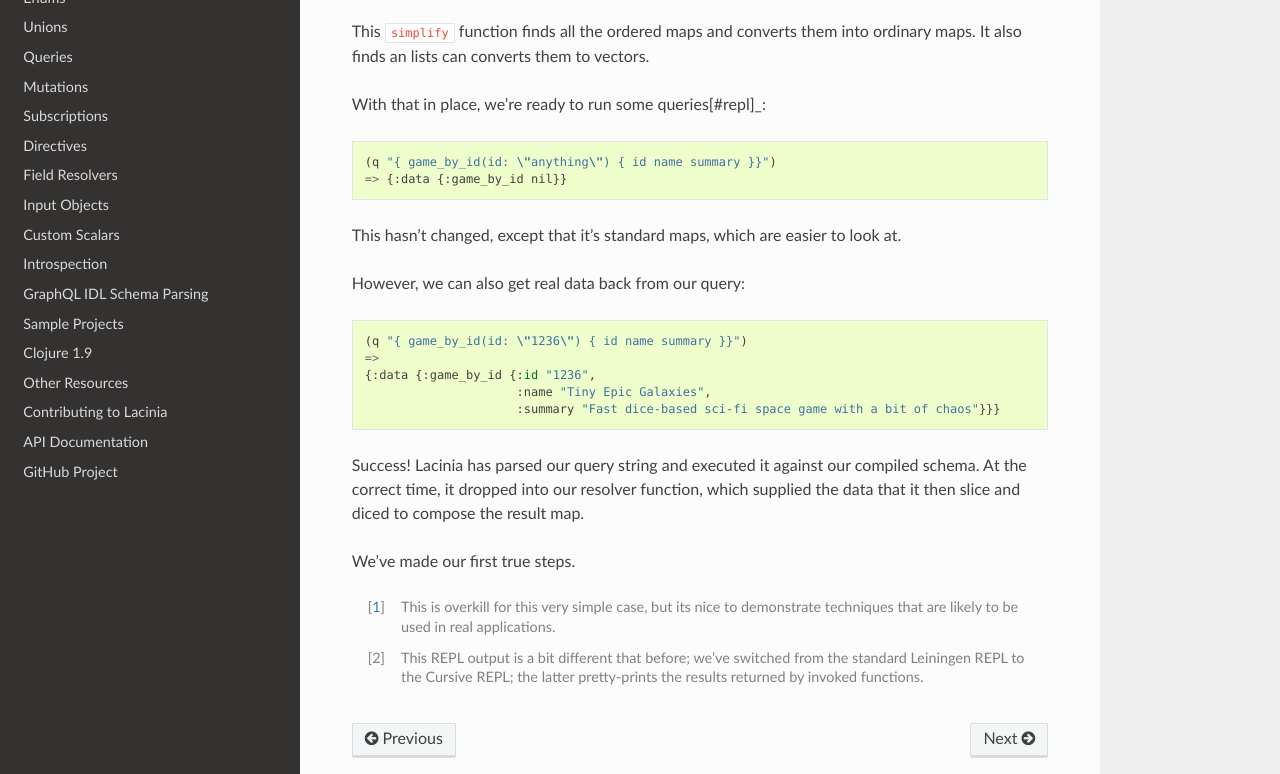
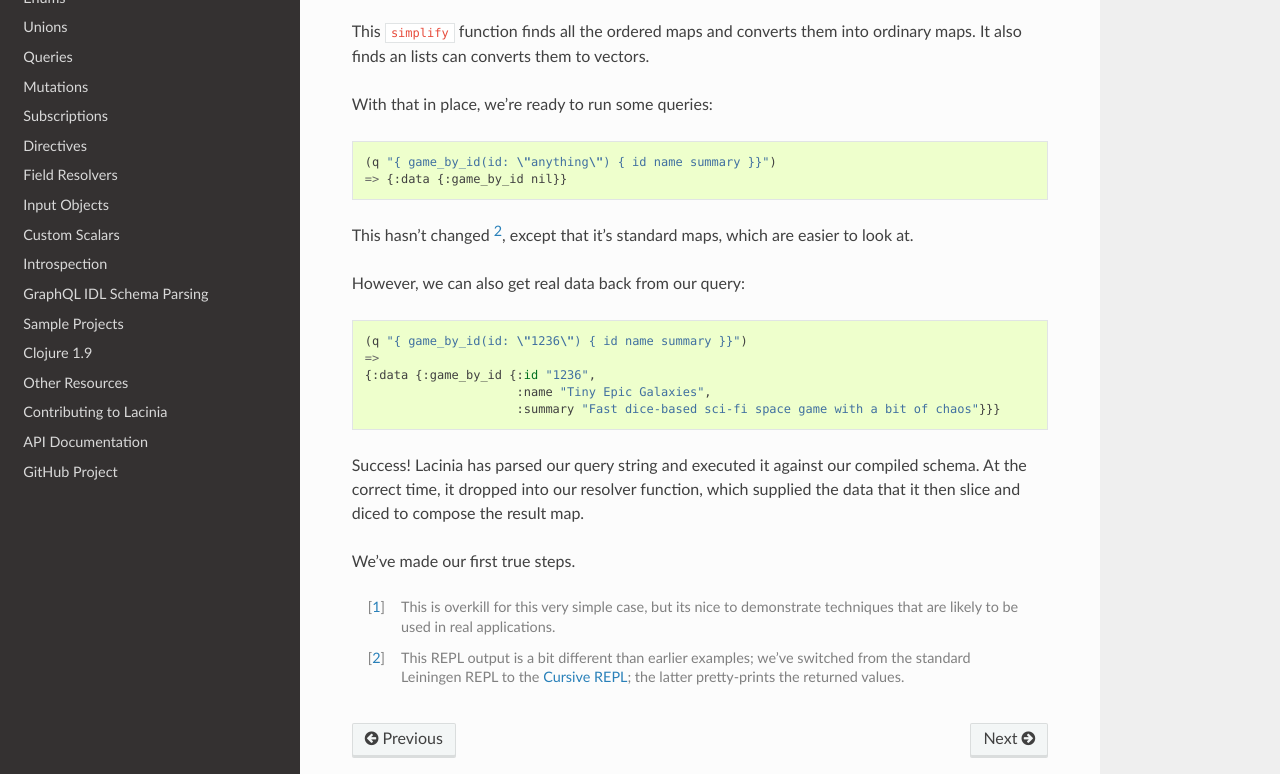
Before and after one commit to walmartlabs/lacinia, a Sphinx documentation site: the page built from docs/tutorial/game-data.rst, in a window 1280 px wide and 1400 px high, scrolled down 874 px, cut to the strip 531-1305 px from the top of the window. Built offline with Sphinx 7.4.7 and the Read the Docs theme 2.0.0, drawn with Linux system fonts in a browser that asks for light colours.

Commit message:
Tweaks and free advertising for Cursive

```diff
--- a/docs/tutorial/game-data.rst
+++ b/docs/tutorial/game-data.rst
@@ -59,12 +59,12 @@ This ``simplify`` function finds all the ordered maps and converts them into
 ordinary maps.
 It also finds an lists can converts them to vectors.
 
-With that in place, we're ready to run some queries[#repl]_::
+With that in place, we're ready to run some queries::
 
    (q "{ game_by_id(id: \"anything\") { id name summary }}")
    => {:data {:game_by_id nil}}
 
-This hasn't changed, except that it's standard maps, which are easier to look at.
+This hasn't changed [#repl]_, except that it's standard maps, which are easier to look at.
 
 However, we can also get real data back from our query::
 
@@ -83,6 +83,6 @@ We've made our first true steps.
 
 .. [#too-much] This is overkill for this very simple case, but its nice to demonstrate
    techniques that are likely to be used in real applications.
-.. [#repl] This REPL output is a bit different that before; we've switched from
-   the standard Leiningen REPL to the Cursive REPL; the latter pretty-prints
-   the results returned by invoked functions.
+.. [#repl] This REPL output is a bit different than earlier examples; we've switched from
+   the standard Leiningen REPL to the `Cursive REPL <https://cursive-ide.com/>`_; the latter pretty-prints
+   the returned values.
```
